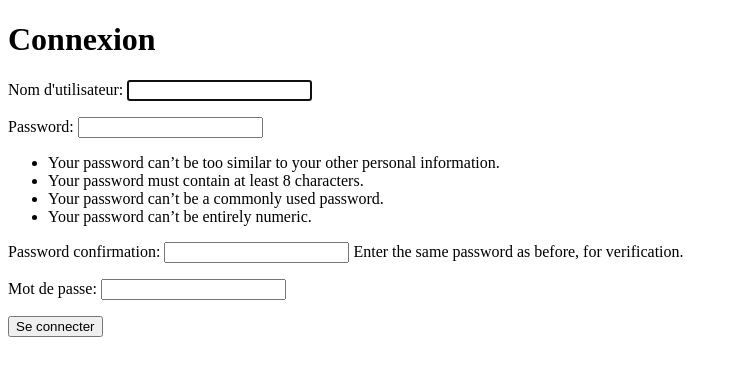
After one commit to B6WP2/Gestion_immobiliers, a Django app: page /connexion/ in a window 1280 px wide. The commit adds this page. Shown: the top 376 px of the page, without its empty margins (0-738 px from the left). Run offline with Django 4.2, Linux system fonts and the light colour scheme.

Commit message:
User story

```diff
--- /dev/null
+++ b/App_immobiliers/forms.py
@@ -0,0 +1,15 @@
+from django import forms
+from django.contrib.auth.forms import UserCreationForm
+
+class ConnexionForm(UserCreationForm):
+    username = forms.CharField(label="Nom d'utilisateur")
+    password = forms.CharField(label="Mot de passe", widget=forms.PasswordInput)
+
+class InscriptionForm(UserCreationForm):
+    username = forms.CharField(label="Nom d'utilisateur")
+    password = forms.CharField(label="Mot de passe", widget=forms.PasswordInput)
+    email = forms.EmailField(label="Adresse e-mail")
+    nom = forms.CharField(label="Nom")
+    prenom = forms.CharField(label="Prénom")
+    telephone = forms.CharField(label="Téléphone")
+    # Ajoutez d'autres champs d'inscription si nécessaire
--- a/App_immobiliers/templates/registration/login.html
+++ /dev/null
@@ -1,6 +0,0 @@
-<!-- registration/login.html -->
-<form method="post">
-    {% csrf_token %}
-    {{ form.as_p }}
-    <button type="submit">Login</button>
-</form>
--- a/App_immobiliers/templates/registration/registration.html
+++ /dev/null
@@ -1,6 +0,0 @@
-<!-- registration/registration.html -->
-<form method="post">
-    {% csrf_token %}
-    {{ form.as_p }}
-    <button type="submit">Register</button>
-</form>
--- /dev/null
+++ b/App_immobiliers/templates/utilisateur/connexion.html
@@ -0,0 +1,17 @@
+<!DOCTYPE html>
+<html lang="fr">
+<head>
+    <meta charset="UTF-8">
+    <meta name="viewport" content="width=device-width, initial-scale=1.0">
+    <title>Connexion - Gestion des Biens Immobiliers</title>
+    <!-- Inclure ici vos liens vers les fichiers CSS et JavaScript nécessaires -->
+</head>
+<body>
+    <h1>Connexion</h1>
+    <form method="post">
+        {% csrf_token %}
+        {{ form.as_p }}
+        <button type="submit">Se connecter</button>
+    </form>
+</body>
+</html>
--- a/App_immobiliers/urls.py
+++ b/App_immobiliers/urls.py
@@ -13,7 +13,7 @@ urlpatterns = [
     path('biens-immobiliers/', views.liste_biens_immobiliers, name='liste_biens_immobiliers'),
 
     # URL pour la gestion de l'utilisateur (connexion, inscription, etc.)
-    path('utilisateur/', views.gestion_utilisateur, name='gestion_utilisateur'),
-    # path('login/', CustomLoginView.as_view(), name='login'),
-    # path('logout/', CustomLogoutView.as_view(), name='logout'),
+    path('inscription/', views.inscription, name='inscription'),
+    path('connexion/', views.connexion, name='connexion'),
+    path('deconnexion/', views.deconnexion, name='deconnexion'),
 ]
--- a/App_immobiliers/views.py
+++ b/App_immobiliers/views.py
@@ -1,8 +1,8 @@
 from django.shortcuts import render, redirect
 from django.http import HttpResponse
 from django.template import loader
-# Importez le modèle BienImmobilier
-from .models import BienImmobilier
+# Importez le modèle BienImmobilier et Utilisateur
+from .models import BienImmobilier, CustomUser
 
 def index(request):
     context = {"message": "Hello World !"}
@@ -33,24 +33,58 @@ def detail_bien_immobilier(request, bien_id):
 
 # Vue pour gestion des utilisateurs
 from django.contrib.auth.forms import AuthenticationForm, UserCreationForm
-from django.contrib.auth import login, logout
+from django.shortcuts import render, redirect
+from django.contrib.auth import authenticate, login, logout
+from .forms import ConnexionForm, InscriptionForm
 
-def gestion_utilisateur(request):
+def connexion(request):
     if request.method == 'POST':
-        # Si le formulaire d'inscription est soumis
-        if 'inscription' in request.POST:
-            form = UserCreationForm(request.POST)
-            if form.is_valid():
-                user = form.save()
+        form = ConnexionForm(request.POST)
+        if form.is_valid():
+            username = form.cleaned_data['username']
+            password = form.cleaned_data['password']
+            user = authenticate(request, username=username, password=password)
+            if user is not None:
                 login(request, user)
-                return redirect('accueil')  # Rediriger vers la page d'accueil après l'inscription
-        # Si le formulaire de connexion est soumis
-        elif 'connexion' in request.POST:
-            form = AuthenticationForm(request, data=request.POST)
-            if form.is_valid():
-                login(request, form.get_user())
-                return redirect('accueil')  # Rediriger vers la page d'accueil après la connexion
+                messages.success(request, 'Connexion réussie.')
+                return redirect('home')  # Redirigez vers la page d'accueil après la connexion réussie
+            else:
+                # Gestion des erreurs de connexion
+                messages.error(request, 'Nom d\'utilisateur ou mot de passe incorrect.')
+                pass
     else:
-        form = UserCreationForm()  # Formulaire d'inscription par défaut
+        form = ConnexionForm()
+    return render(request, 'utilisateur/connexion.html', {'form': form})
 
-    return render(request, 'registration/users.html', {'form': form})
+def inscription(request):
+    if request.method == 'POST':
+        form = InscriptionForm(request.POST)
+        if form.is_valid():
+            # Récupérez les données du formulaire
+            username = form.cleaned_data['username']
+            password = form.cleaned_data['password']
+            email = form.cleaned_data['email']
+            nom = form.cleaned_data['nom']
+            prenom = form.cleaned_data['prenom']
+            telephone = form.cleaned_data['telephone']
+
+            # Créez un nouvel utilisateur avec les données
+            user = User.objects.create_user(username=username, password=password, email=email)
+
+            # Enregistrez les autres informations de l'utilisateur dans un modèle personnalisé si nécessaire
+            utilisateur = CustomUser(nom=nom, prenom=prenom, telephone=telephone, user=user)
+            utilisateur.save()
+
+            # Connectez l'utilisateur après l'inscription
+            login(request, user)
+            messages.success(request, 'Inscription réussie.')
+
+            return redirect('home')  # Redirigez vers la page d'accueil après l'inscription réussie
+    else:
+        form = InscriptionForm()
+    return render(request, 'utilisateur/inscription.html', {'form': form})
+
+def deconnexion(request):
+    logout(request)
+    messages.success(request, 'Déconnexion réussie.')
+    return redirect('home')
--- a/Gestion_immobiliers/settings.py
+++ b/Gestion_immobiliers/settings.py
@@ -100,7 +100,6 @@ AUTH_PASSWORD_VALIDATORS = [
     },
 ]
 
-
 # Internationalization
 # https://docs.djangoproject.com/en/4.2/topics/i18n/
 
@@ -112,6 +111,8 @@ USE_I18N = True
 
 USE_TZ = True
 
+# Configuration de l'authentification des utilisateurs
+AUTH_USER_MODEL = 'App_immobiliers.CustomUser'
 
 # Static files (CSS, JavaScript, Images)
 # https://docs.djangoproject.com/en/4.2/howto/static-files/
```
Also changed, not shown: App_immobiliers/models.py (+12 -0 lines), App_immobiliers/templates/App_immobiliers/index.html (+7 -7 lines), App_immobiliers/templates/utilisateur/inscription.html (added, +17 -0 lines), App_immobiliers/migrations/0001_initial.py, App_immobiliers/templates/utilisateur/users.html (renamed from App_immobiliers/templates/registration/users.html), db.sqlite3.
